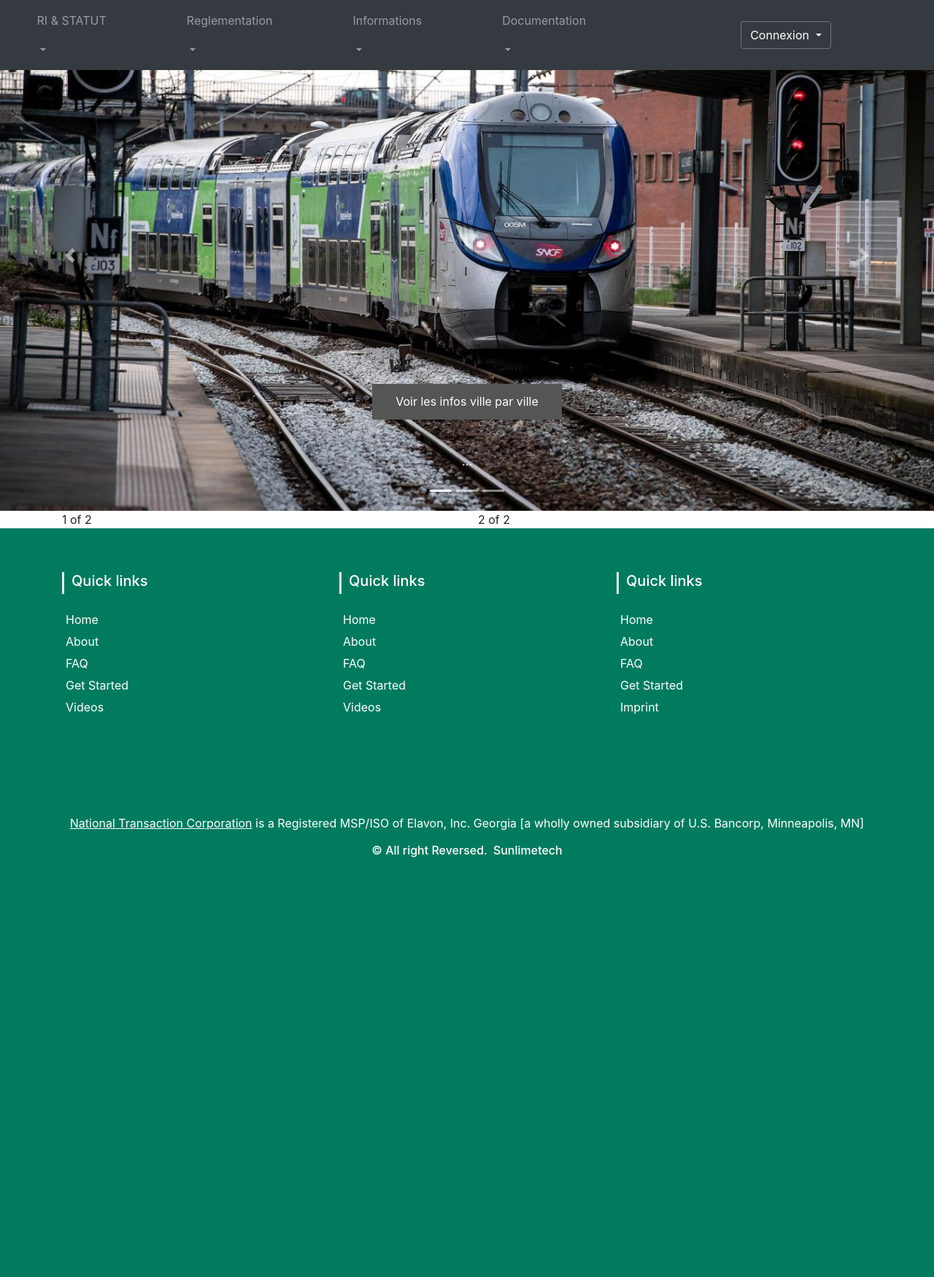
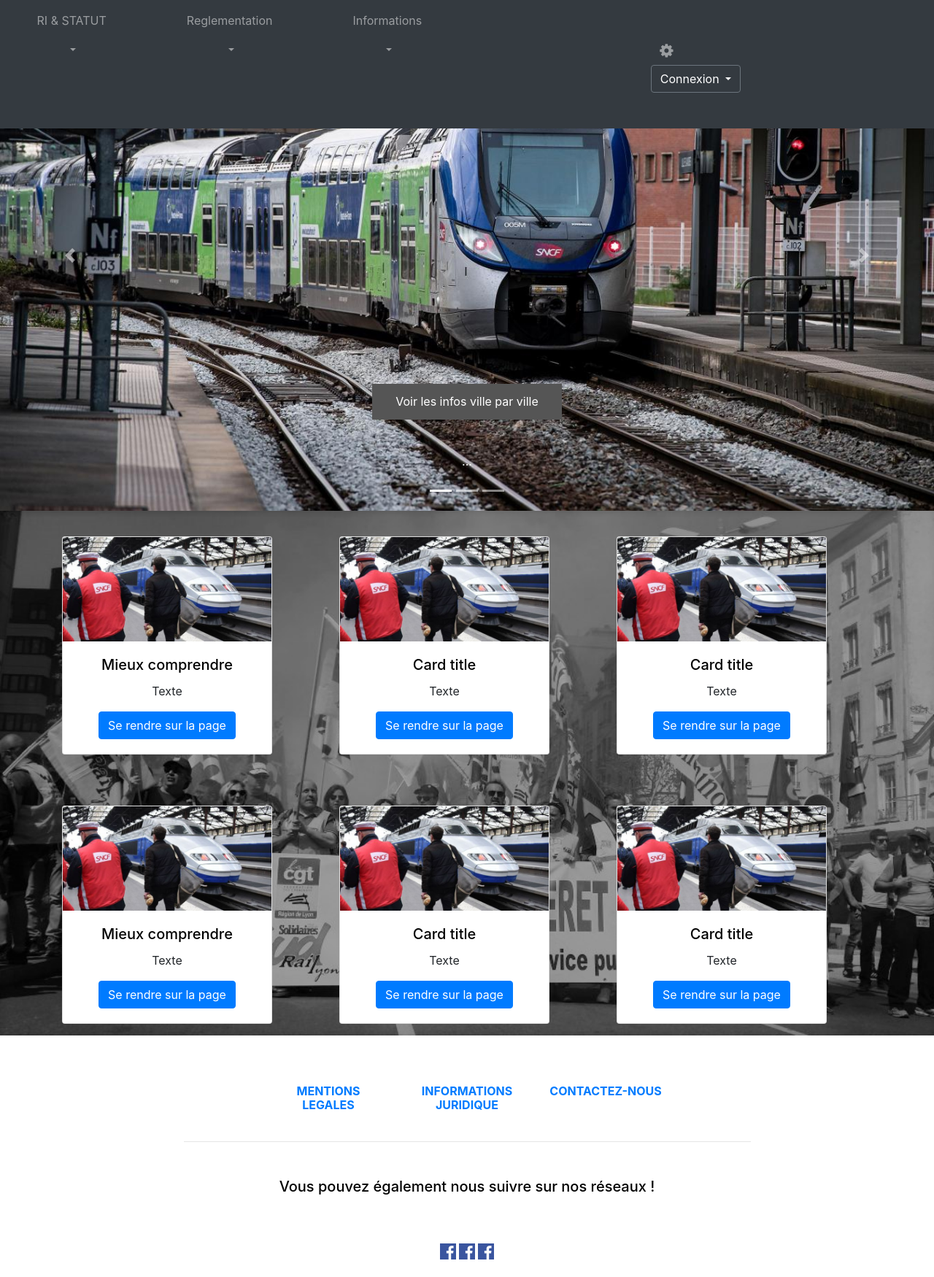
Before and after one commit to Alexandrewolny/SudRail, a PHP site: page / in a window 1280 px wide. Shown: the whole page at 73% size. Before the commit the page ends 1175 px from the top, so only its background shows below. Run offline with PHP 8.4, Linux system fonts and the light colour scheme; some libraries are stand-ins or nearby versions.

Commit message:
Prototype

```diff
--- a/index.html
+++ b/index.html
@@ -4,6 +4,8 @@
 	<title></title>
 	<link rel="stylesheet" href="https://stackpath.bootstrapcdn.com/bootstrap/4.3.1/css/bootstrap.min.css" integrity="sha384-ggOyR0iXCbMQv3Xipma34MD+dH/1fQ784/j6cY/iJTQUOhcWr7x9JvoRxT2MZw1T" crossorigin="anonymous">
 	<link rel="stylesheet" type="text/css" href="style.css">
+	<link rel="stylesheet" href="path/to/font-awesome/css/font-awesome.min.css">
+	<meta charset="utf-8">
 </head>
 <body>
 
@@ -128,7 +130,7 @@
     <div class="carousel-item">
       <img class="d-block w-100" src="imgsudrail/manif.jpg" alt="Third slide" height="700px;" class="carous">
       <div class="carousel-caption d-none d-md-block">
-    <h5><button class="boutoncarousel">Voir les regroupements</button></h5>
+    <h5><button class="boutoncarousel">Voir les prochains regroupements</button></h5>
     <p>...</p>
   </div>
     </div>
@@ -156,15 +158,41 @@
 </div> -->
 
 
+<div id="ii">
+
 <div class="container">
   <div class="row">
-    <div class="col">
-      1 of 2
+    <div class="col-sm">
+      <div class="card" style="width: 18rem;">
+  <img src="imgsudrail/card1.jpg" class="card-img-top" alt="...">
+  <div class="card-body">
+    <h5 class="card-title">Mieux comprendre </h5>
+    <p class="card-text">Texte</p>
+    <a href="#" class="btn btn-primary">Se rendre sur la page</a>
+  </div>
+</div>
     </div>
-    <div class="col">
-      2 of 2
+    <div class="col-sm">
+      <div class="card" style="width: 18rem;">
+  <img src="imgsudrail/card1.jpg" class="card-img-top" alt="...">
+  <div class="card-body">
+    <h5 class="card-title">Card title</h5>
+    <p class="card-text">Texte</p>
+    <a href="#" class="btn btn-primary">Se rendre sur la page</a>
+  </div>
+</div>
     </div>
+    <div class="col-sm">
+     <div class="card" style="width: 18rem;">
+  <img src="imgsudrail/card1.jpg" class="card-img-top" alt="...">
+  <div class="card-body">
+    <h5 class="card-title">Card title</h5>
+    <p class="card-text">Texte</p>
+    <a href="#" class="btn btn-primary">Se rendre sur la page</a>
+  </div>
+</div>
     </div>
+  </div>
 </div>
 
 
@@ -174,66 +202,124 @@
 
 
 
+<div class="container">
+  <div class="row">
+    <div class="col-sm">
+      <div class="card" style="width: 18rem;">
+  <img src="imgsudrail/card1.jpg" class="card-img-top" alt="...">
+  <div class="card-body">
+    <h5 class="card-title">Mieux comprendre </h5>
+    <p class="card-text">Texte</p>
+    <a href="#" class="btn btn-primary">Se rendre sur la page</a>
+  </div>
+</div>
+    </div>
+    <div class="col-sm">
+      <div class="card" style="width: 18rem;">
+  <img src="imgsudrail/card1.jpg" class="card-img-top" alt="...">
+  <div class="card-body">
+    <h5 class="card-title">Card title</h5>
+    <p class="card-text">Texte</p>
+    <a href="#" class="btn btn-primary">Se rendre sur la page</a>
+  </div>
+</div>
+    </div>
+    <div class="col-sm">
+     <div class="card" style="width: 18rem;">
+  <img src="imgsudrail/card1.jpg" class="card-img-top" alt="...">
+  <div class="card-body">
+    <h5 class="card-title">Card title</h5>
+    <p class="card-text">Texte</p>
+    <a href="#" class="btn btn-primary">Se rendre sur la page</a>
+  </div>
+</div>
+    </div>
+  </div>
+</div>
+
+</div>
+
+
+<!-- Footer -->
+<footer class="page-footer font-small indigo">
+
+  <!-- Footer Links -->
+  <div class="container">
+
+    <!-- Grid row-->
+    <div class="row text-center d-flex justify-content-center pt-5 mb-3">
+
+      <!-- Grid column -->
+      <div class="col-md-2 mb-3">
+        <h6 class="text-uppercase font-weight-bold">
+          <a href="#!">Mentions legales</a>
+        </h6>
+      </div>
+      <!-- Grid column -->
+
+      <!-- Grid column -->
+      <div class="col-md-2 mb-3">
+        <h6 class="text-uppercase font-weight-bold">
+          <a href="#!">Informations juridique</a>
+        </h6>
+      </div>
+      <!-- Grid column -->
+
+      <!-- Grid column -->
+       <div class="col-md-2 mb-3">
+        <h6 class="text-uppercase font-weight-bold">
+          <a href="#!">Contactez-nous</a>
+        </h6>
+      </div>
+      <!-- Grid column -->
+
+      <!-- Grid column -->
+     <!--  <div class="col-md-2 mb-3">
+        <h6 class="text-uppercase font-weight-bold">
+          <a href="#!">Help</a>
+        </h6>
+      </div> -->
+      <!-- Grid column -->
+
+      <!-- Grid column -->
+      <!-- <div class="col-md-2 mb-3">
+        <h6 class="text-uppercase font-weight-bold">
+          <a href="#!">Contact</a>
+        </h6>
+      </div> -->
+      <!-- Grid column -->
+
+    </div>
+    <!-- Grid row-->
+    <hr class="rgba-white-light" style="margin: 0 15%;">
+
+    <!-- Grid row-->
+    <div class="row d-flex text-center justify-content-center mb-md-0 mb-4">
+
+      <!-- Grid column -->
+      <div class="col-md-8 col-12 mt-5">
+        <h5 style="line-height: 1.7rem">Vous pouvez également nous suivre sur nos réseaux ! </h5> <br>
+        <a href="#"><img src="facebook.svg" class="fb"></a> <img src="facebook.svg" class="fb"> <img src="facebook.svg" class="fb">
+
+        <br>
+        <br>
+
+      </div>
+      <!-- Grid column -->
+
+    </div>
+    <!-- Grid row-->
+    <hr class="clearfix d-md-none rgba-white-light" style="margin: 10% 15% 5%;">
 
 
 
+  </div>
+  <!-- Footer Links -->
 
-	<section id="footer">
-		<div class="container">
-			<div class="row text-center text-xs-center text-sm-left text-md-left">
-				<div class="col-xs-12 col-sm-4 col-md-4">
-					<h5>Quick links</h5>
-					<ul class="list-unstyled quick-links">
-						<li><a href="javascript:void();"><i class="fa fa-angle-double-right"></i>Home</a></li>
-						<li><a href="javascript:void();"><i class="fa fa-angle-double-right"></i>About</a></li>
-						<li><a href="javascript:void();"><i class="fa fa-angle-double-right"></i>FAQ</a></li>
-						<li><a href="javascript:void();"><i class="fa fa-angle-double-right"></i>Get Started</a></li>
-						<li><a href="javascript:void();"><i class="fa fa-angle-double-right"></i>Videos</a></li>
-					</ul>
-				</div>
-				<div class="col-xs-12 col-sm-4 col-md-4">
-					<h5>Quick links</h5>
-					<ul class="list-unstyled quick-links">
-						<li><a href="javascript:void();"><i class="fa fa-angle-double-right"></i>Home</a></li>
-						<li><a href="javascript:void();"><i class="fa fa-angle-double-right"></i>About</a></li>
-						<li><a href="javascript:void();"><i class="fa fa-angle-double-right"></i>FAQ</a></li>
-						<li><a href="javascript:void();"><i class="fa fa-angle-double-right"></i>Get Started</a></li>
-						<li><a href="javascript:void();"><i class="fa fa-angle-double-right"></i>Videos</a></li>
-					</ul>
-				</div>
-				<div class="col-xs-12 col-sm-4 col-md-4">
-					<h5>Quick links</h5>
-					<ul class="list-unstyled quick-links">
-						<li><a href="javascript:void();"><i class="fa fa-angle-double-right"></i>Home</a></li>
-						<li><a href="javascript:void();"><i class="fa fa-angle-double-right"></i>About</a></li>
-						<li><a href="javascript:void();"><i class="fa fa-angle-double-right"></i>FAQ</a></li>
-						<li><a href="javascript:void();"><i class="fa fa-angle-double-right"></i>Get Started</a></li>
-						<li><a href="https://wwwe.sunlimetech.com" title="Design and developed by"><i class="fa fa-angle-double-right"></i>Imprint</a></li>
-					</ul>
-				</div>
-			</div>
-			<div class="row">
-				<div class="col-xs-12 col-sm-12 col-md-12 mt-2 mt-sm-5">
-					<ul class="list-unstyled list-inline social text-center">
-						<li class="list-inline-item"><a href="javascript:void();"><i class="fa fa-facebook"></i></a></li>
-						<li class="list-inline-item"><a href="javascript:void();"><i class="fa fa-twitter"></i></a></li>
-						<li class="list-inline-item"><a href="javascript:void();"><i class="fa fa-instagram"></i></a></li>
-						<li class="list-inline-item"><a href="javascript:void();"><i class="fa fa-google-plus"></i></a></li>
-						<li class="list-inline-item"><a href="javascript:void();" target="_blank"><i class="fa fa-envelope"></i></a></li>
-					</ul>
-				</div>
-				</hr>
-			</div>
-			<div class="row">
-				<div class="col-xs-12 col-sm-12 col-md-12 mt-2 mt-sm-2 text-center text-white">
-					<p><u><a href="https://www.nationaltransaction.com/">National Transaction Corporation</a></u> is a Registered MSP/ISO of Elavon, Inc. Georgia [a wholly owned subsidiary of U.S. Bancorp, Minneapolis, MN]</p>
-					<p class="h6">&copy All right Reversed.<a class="text-green ml-2" href="https://www.sunlimetech.com" target="_blank">Sunlimetech</a></p>
-				</div>
-				</hr>
-			</div>
-		</div>
-	</section>
-	<!-- ./Footer -->
+
+</footer>
+<!-- Footer -->
+
 
 
 
--- a/style.css
+++ b/style.css
@@ -65,82 +65,6 @@ h5 {
 	width: 100%;
 }
 
-/* Footer */
-@import url('https://maxcdn.bootstrapcdn.com/font-awesome/4.7.0/css/font-awesome.min.css');
-section {
-    padding: 60px 0;
-}
-
-section .section-title {
-    text-align: center;
-    color: #007b5e;
-    margin-bottom: 50px;
-    text-transform: uppercase;
-}
-#footer {
-    background: #007b5e !important;
-}
-#footer h5{
-	padding-left: 10px;
-    border-left: 3px solid #eeeeee;
-    padding-bottom: 6px;
-    margin-bottom: 20px;
-    color:#ffffff;
-}
-#footer a {
-    color: #ffffff;
-    text-decoration: none !important;
-    background-color: transparent;
-    -webkit-text-decoration-skip: objects;
-}
-#footer ul.social li{
-	padding: 3px 0;
-}
-#footer ul.social li a i {
-    margin-right: 5px;
-	font-size:25px;
-	-webkit-transition: .5s all ease;
-	-moz-transition: .5s all ease;
-	transition: .5s all ease;
-}
-#footer ul.social li:hover a i {
-	font-size:30px;
-	margin-top:-10px;
-}
-#footer ul.social li a,
-#footer ul.quick-links li a{
-	color:#ffffff;
-}
-#footer ul.social li a:hover{
-	color:#eeeeee;
-}
-#footer ul.quick-links li{
-	padding: 3px 0;
-	-webkit-transition: .5s all ease;
-	-moz-transition: .5s all ease;
-	transition: .5s all ease;
-}
-#footer ul.quick-links li:hover{
-	padding: 3px 0;
-	margin-left:5px;
-	font-weight:700;
-}
-#footer ul.quick-links li a i{
-	margin-right: 5px;
-}
-#footer ul.quick-links li:hover a i {
-    font-weight: 700;
-}
-
-@media (max-width:767px){
-	#footer h5 {
-    padding-left: 0;
-    border-left: transparent;
-    padding-bottom: 0px;
-    margin-bottom: 10px;
-}
-}
-
 @font-face {
 	font-family: TradeSmithRegular;
 	src:url(TradeSmith/TradeSmithRegular.otf);
@@ -159,3 +83,32 @@ p {
 li:hover {
 	/*background-color:#407D1E*/ ;
 }
+
+
+.container {
+	text-align: center;
+
+}
+
+#ii {
+	background-image: url("imgsudrail/manif2.jpg");
+	background-repeat: no-repeat;
+	background-size: 100%;
+}
+
+
+
+
+.card {
+	margin-top: 10%;
+	margin-bottom: 10%;
+}
+
+
+.xd {
+	width: 3%
+}
+
+.fb {
+	width: 3%;
+}
```
Also changed, not shown: facebook.svg (added), imgsudrail/card1.jpg (added), imgsudrail/manif2.jpg (added), imgsudrail/solidaire.jpg (added).
